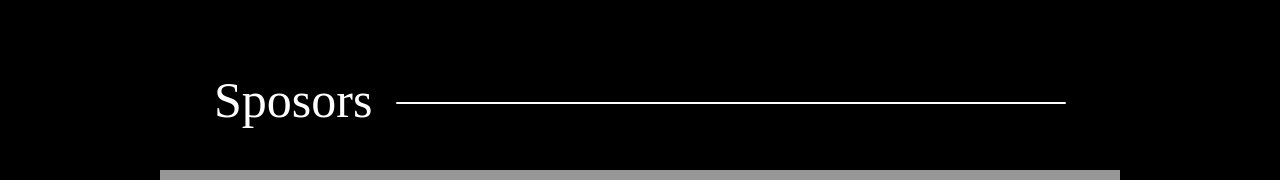
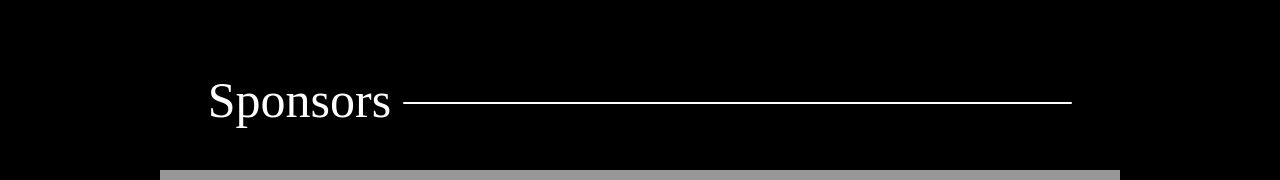
Before and after one commit to shoaibisa/techfest22-frontend-react, a React (Create React App) app: page / in a window 1280 px wide. Shown: the part 2593-2773 px from the top of the page. Built offline with nearby package versions, Linux system fonts and the light colour scheme; a web font is replaced by a local one.

Commit message:
typo fix

```diff
--- a/src/components/Home/Home.jsx
+++ b/src/components/Home/Home.jsx
@@ -191,13 +191,12 @@ const Home = props => {
         </div>
         <div className="home__slider">
           <div className="home__slider__text  container">
-           <h1>Sposors</h1>
+            <h1>Sponsors</h1>
             <div className="home__slider__line"></div>
           </div>
           <Sliderslick data={props.data} />
         </div>
       </div>
-
     </div>
   );
 };
```
Also changed, not shown: 1 other file (tests, documents, lock files or other folders). Lines whose indentation alone changed are shown as unchanged.
